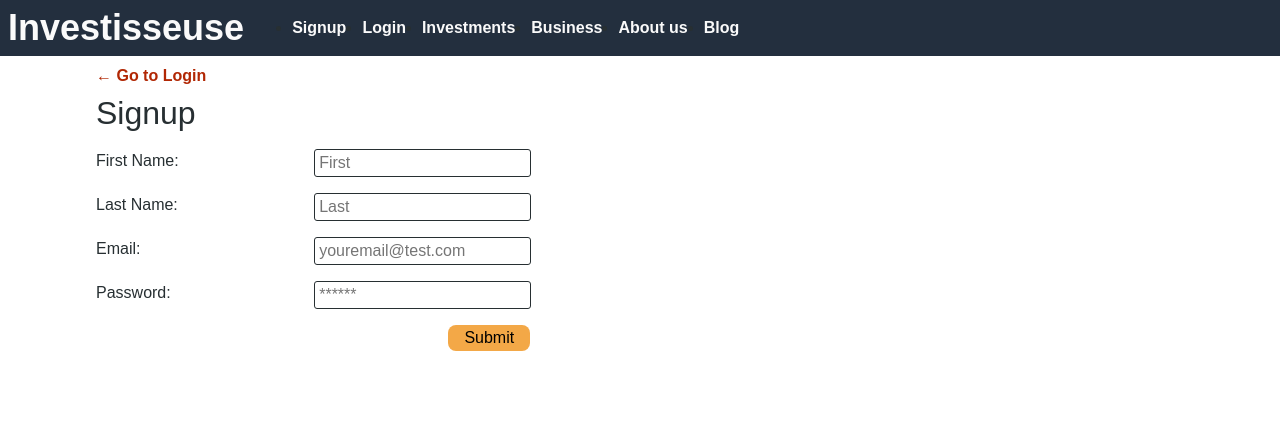
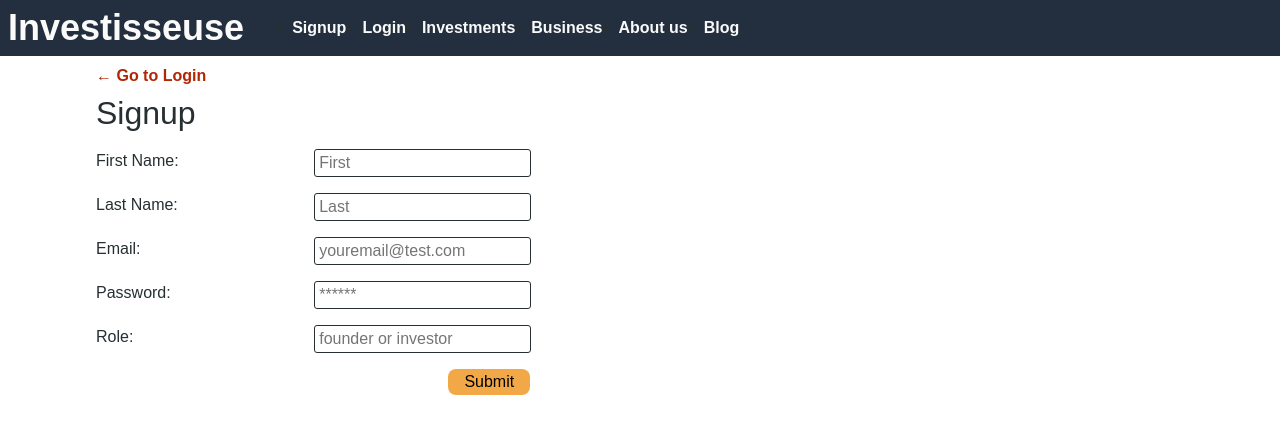
Before and after one commit to GeorgiaHunt89/Investisseuse-FE, a React (Create React App) app: page /signup in a window 1280 px wide. Shown: the top 434 px of the page. Built offline with nearby package versions, Linux system fonts and the light colour scheme; no server answers.

Commit message:
added role to sign up

```diff
--- a/src/pages/Signup.js
+++ b/src/pages/Signup.js
@@ -5,7 +5,7 @@ import Auth from '../state/auth';
 import { ADD_USER } from '../api/mutations';
 
 function Signup(props) {
-  const [formState, setFormState] = useState({ email: '', password: '', firstName: '', lastName: '' });
+  const [formState, setFormState] = useState({ email: '', password: '', firstName: '', lastName: '', role: '' });
   const [addUser] = useMutation(ADD_USER);
 
   const handleFormSubmit = async (event) => {
@@ -47,6 +47,10 @@ function Signup(props) {
           <label htmlFor="pwd">Password:</label>
           <input placeholder="******" name="password" type="password" id="pwd" onChange={handleChange} />
         </div>
+        <div className="flex-row space-between my-2">
+          <label htmlFor="role">Role:</label>
+          <input placeholder="founder or investor" name="role" type="role" id="role" onChange={handleChange} />
+        </div>
         <div className="flex-row flex-end">
           <button type="submit">Submit</button>
         </div>
```
